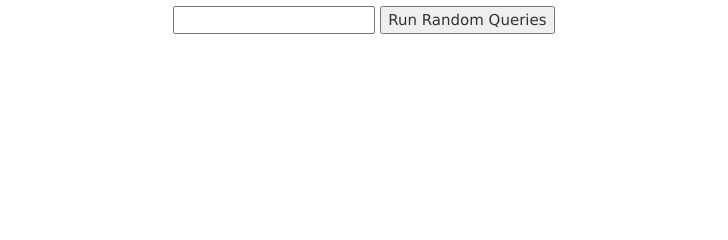
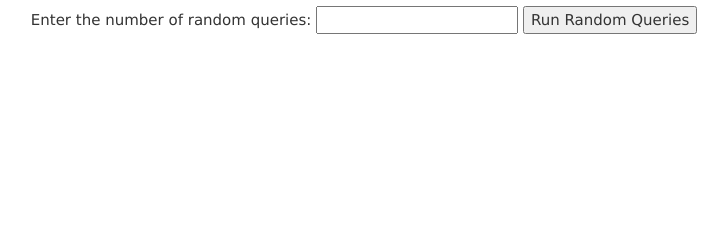
Before and after one commit to Prinitha/cloudtestsummer1, a Flask app: template templates/index.html in a window 1280 px wide. Shown: the part 133-373 px from the top of the page, without its empty margins (276-1004 px from the left). Run offline with Flask 2, Linux system fonts and the light colour scheme; the template is opened without the code that fills it, so the values that code supplies are empty; some libraries are stand-ins or nearby versions.

Commit message:
updated app.py

```diff
--- a/app.py
+++ b/app.py
@@ -20,7 +20,7 @@ def random_queries():
     start_time = time()
     cursor = connection.cursor()
     for i in range(0, int(query_limit)):
-        cursor.execute('select * from all_month order by rand() limit 1')
+        cursor.execute('select TOP 1 * from all_month order by rand()')
     end_time = time()
     time_taken = (end_time - start_time) / int(query_limit)
     flash('The Average Time taken to execute the random queries is : ' + "%.4f" % time_taken + " seconds")
--- a/templates/index.html
+++ b/templates/index.html
@@ -16,7 +16,7 @@
         There are totally {{ count }} number of earthquakes in my database.
     </h1>
     <form name="random_queries" action = "/random_queries" method = "get" enctype = "multipart/form-data">
-        <input type="text" name="nqueries">
+        Enter the number of random queries: <input type="text" name="nqueries">
         <input type="Submit" value="Run Random Queries">
     </form>
     {% with messages = get_flashed_messages() %}
```
